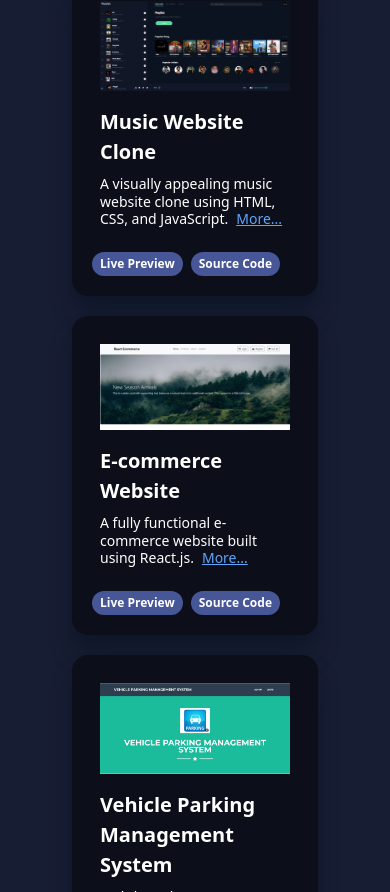
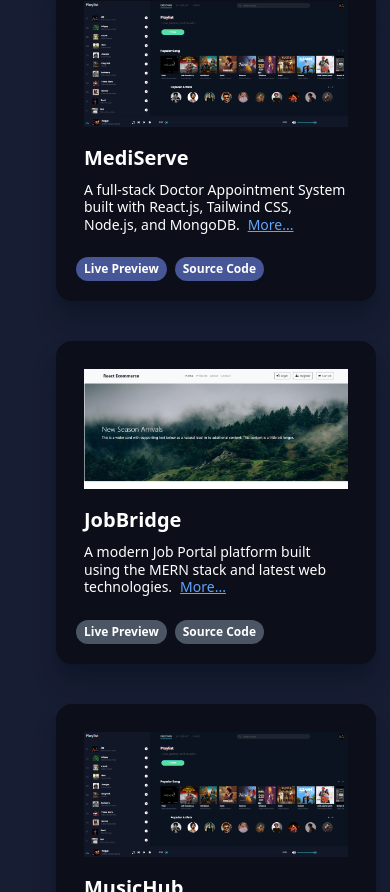
Before and after one commit to Ramandeepsingh-84/portfolio, a React (Vite) app: page / in a window 390 px wide. Shown: the part 5072-5964 px from the top of the page. Built offline with nearby package versions, Linux system fonts and the light colour scheme.

Commit message:
project card update

```diff
--- a/src/Components/Projects/ProjectCard.jsx
+++ b/src/Components/Projects/ProjectCard.jsx
@@ -9,7 +9,8 @@ const ProjectCard = ({ img, title, main, fullDescription, demoLink, sourceCodeLi
     Swal.fire({
       icon: "info",
       title: "Development Mode",
-      text: "This project is still in development mode.",
+      text: "Source Code is to be uploaded soon.",
+      // text: "This project is still in development mode.",
       confirmButtonColor: "#465697",
     });
   };
@@ -18,6 +19,7 @@ const ProjectCard = ({ img, title, main, fullDescription, demoLink, sourceCodeLi
     Swal.fire({
       icon: "info",
       title: "Not Live Yet!",
+      // text: "Source Code is to be uploaded soon.",
       text: "The project has been developed but is not live yet.",
       confirmButtonColor: "#465697",
     });
--- a/src/Components/Projects/Projects.jsx
+++ b/src/Components/Projects/Projects.jsx
@@ -1,15 +1,18 @@
 import React from "react";
 import ProjectCard from "./ProjectCard";
 import vpmsImg from "../../assets/vpms.png";
+import doctorAppointmentImg from "../../assets/musicimg.png";
 import musicWebsiteImg from "../../assets/musicimg.png";
-import ecommerceWebsiteImg from "../../assets/ecomm.png";
+import jobPortalImg from "../../assets/ecomm.png";
 
 
 const Projects = () => {
   return (
     <div id="Projects" className="p-10 md:p-24 text-white ">
       <h1 className="text-2xl md:text-4xl text-white font-bold">Projects</h1>
-      <div className="py-12 px-8 flex flex-wrap gap-5">
+      <div className="py-12 px-4 grid gap-10 sm:grid-cols-1 md:grid-cols-2 lg:grid-cols-4">
+
+      {/* <div className="py-12 px-8 flex flex-wrap gap-9"> */}
       {/* <ProjectCard
         img={vpmsImg}
         title="Vehicle Parking Management System"
@@ -18,23 +21,45 @@ const Projects = () => {
         demoLink={null}
         sourceCodeLink="https://github.com/Ramandeepsingh-84/vpms"
       /> */}
+           <ProjectCard
+          img={doctorAppointmentImg}
+          title="MediServe"
+          main="A full-stack Doctor Appointment System built with React.js, Tailwind CSS, Node.js, and MongoDB."
+          fullDescription="MediServe is a comprehensive online doctor appointment booking system designed to simplify the healthcare consultation process. It features a responsive and intuitive user interface where patients can easily search for doctors, view available time slots, and book appointments. The system includes secure role-based authentication for both doctors and patients, real-time appointment tracking, and data management using MongoDB. This project showcases strong full-stack development capabilities with an emphasis on real-world usability and modern design."
+          demoLink="https://doctorappointment-user.onrender.com/"
+          sourceCodeLink="https://github.com/Ramandeepsingh-84/doctorappointment"
+        />
+
+
+
         <ProjectCard
+        img={jobPortalImg} // Replace with the correct image import or variable
+        title="JobBridge"
+        main="A modern Job Portal platform built using the MERN stack and latest web technologies."
+        fullDescription="JobBridge is a full-featured job portal web application developed using the MERN stack (MongoDB, Express.js, React.js, Node.js). It connects job seekers with recruiters through an intuitive and responsive interface. Key features include job listings, company profiles, user authentication, resume uploads, application tracking, and real-time job filtering. Built with modern UI components and robust backend logic, this project demonstrates end-to-end web development with a focus on usability and performance."
+        demoLink="" // Replace this with the correct JobBridge demo link if available
+        sourceCodeLink="" // Replace this with the correct JobBridge repo link if available
+      />
+
+
+          <ProjectCard
         img={musicWebsiteImg}
-        title="Music Website Clone"
+        title="MusicHub"
         main="A visually appealing music website clone using HTML, CSS, and JavaScript."
         fullDescription="This Music Website Clone replicates the design and core functionality of a modern music streaming platform. It includes a responsive layout, interactive music controls, animated UI elements, and playlist features. Built purely with HTML, CSS, and JavaScript, it's designed to showcase front-end development skills with a focus on user experience."
         demoLink="https://streamingmusic.netlify.app/"
         sourceCodeLink="https://github.com/Ramandeepsingh-84/music_website?tab=readme-ov-file"
       />
 
-        <ProjectCard
-          img={ecommerceWebsiteImg}
-          title="E-commerce Website"
-          main="A fully functional e-commerce website built using React.js."
-          fullDescription="This E-commerce Website is developed with React.js and provides a seamless shopping experience. It features a modern UI with product listings, detailed product pages, shopping cart functionality, and checkout flow. Designed with responsiveness and user engagement in mind, it’s an ideal demonstration of component-based development and state management in React."
-          demoLink="https://reactjs-ecommerce-app.vercel.app/"  // Add demo link if available
-          sourceCodeLink="https://github.com/Ramandeepsingh-84/ecommerce"  // Add GitHub link if available
-        />
+              <ProjectCard
+      img={""} // Replace with the actual image variable or path
+      title="NotesHub"
+      main="A MERN-based note-taking web application designed for productivity and simplicity."
+      fullDescription="NotesHub is a full-stack note-taking platform developed using the MERN stack (MongoDB, Express.js, React.js, Node.js). It allows users to create, edit, delete, and organize personal notes in a secure and user-friendly environment. Featuring user authentication, responsive design, and smooth CRUD operations, NotesHub is built to help users manage their daily tasks and thoughts efficiently. The project demonstrates seamless integration of front-end and back-end technologies, with a strong focus on usability and performance."
+      demoLink="" // Replace with actual demo URL
+      sourceCodeLink="https://github.com/Ramandeepsingh-84/notesHub" // Replace with actual repo link
+    />
+
 
          <ProjectCard
         img={vpmsImg}
```
